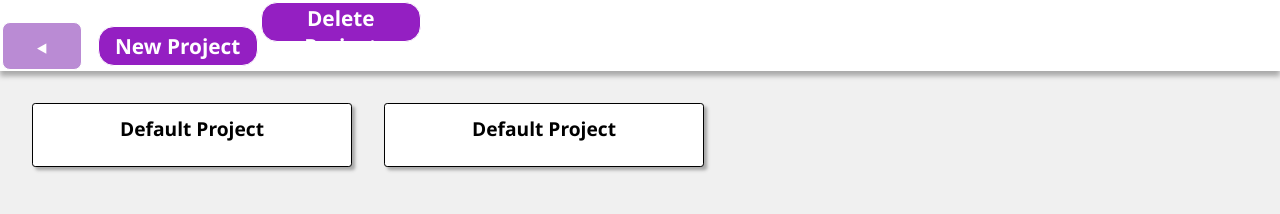
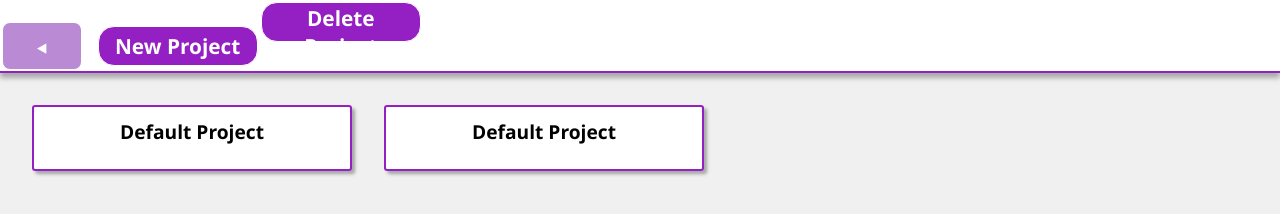
Before and after one commit to Varulli/todo-list, a website built with webpack: page src/index.html in a window 1280 px wide. Built offline with nearby package versions, Linux system fonts and the light colour scheme.

Commit message:
Add color highlights to project cards and button bar

```diff
--- a/src/style.css
+++ b/src/style.css
@@ -20,6 +20,7 @@ button {
     background-color: white;
     box-shadow: 0 5px 5px darkgray;
     padding: .1rem;
+    border-bottom: 2px solid var(--dark-purple);
 }
 
 .button-bar button {
@@ -58,7 +59,7 @@ button {
 }
 
 .project-card {
-    border: 1px solid black;
+    border: 2px solid var(--dark-purple);
     border-radius: .2rem;
     padding: .5rem;
     width: 100%;
@@ -135,6 +136,11 @@ label {
 }
 
 .divider {
-    border-top: 1px solid lightgray;
+    border-top: 1px solid var(--light-purple);
     margin: .3rem 1rem;
 }
+
+::marker {
+    color: var(--dark-purple);
+    font-weight: bold;
+}
```
